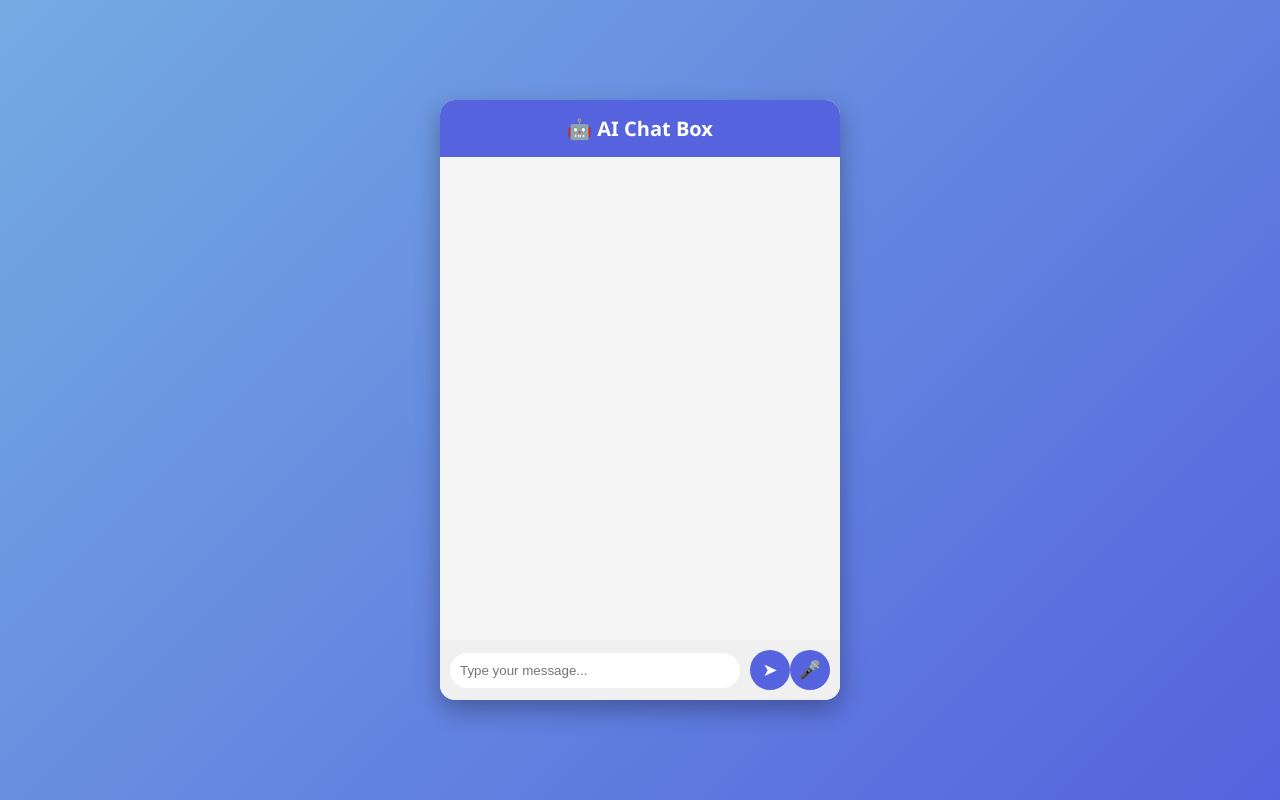
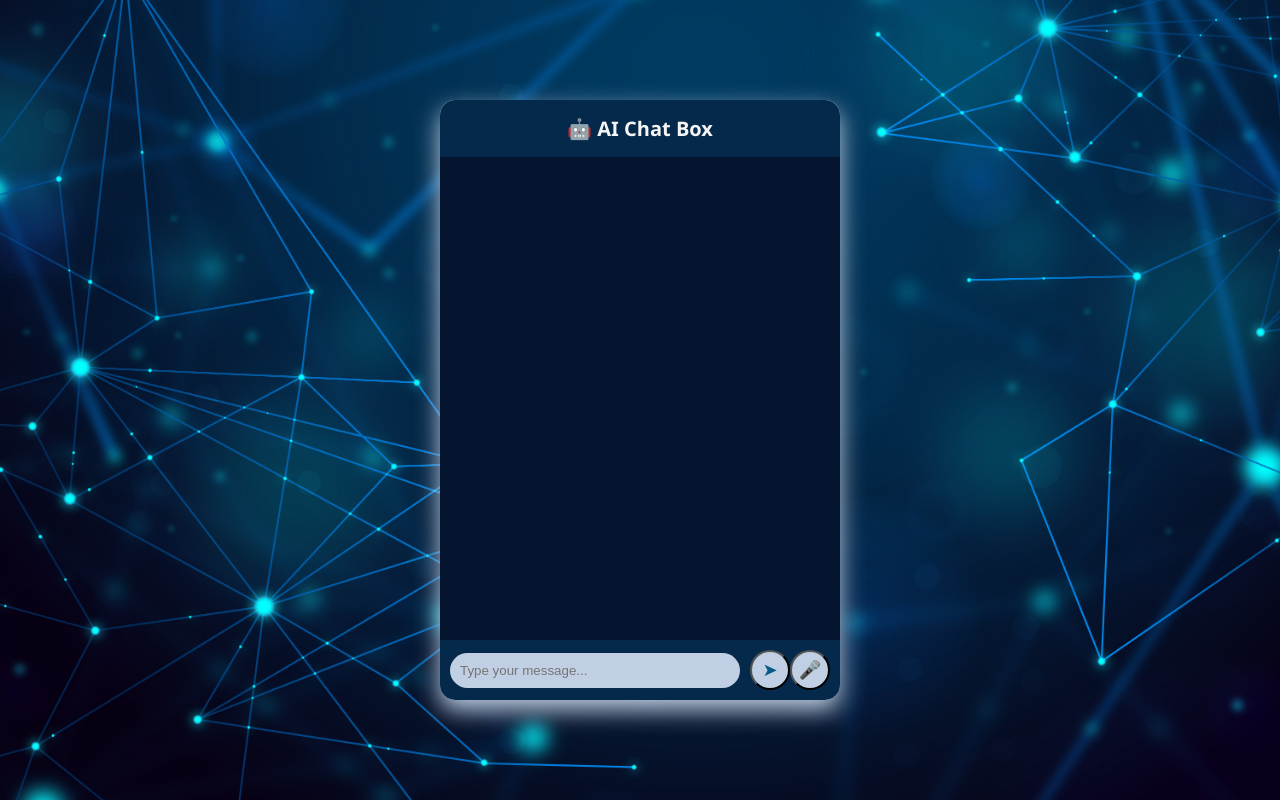
Before and after one commit to Nehal-10/VoiceMate-AI, a Flask app: page / in a window 1280 px wide. Run offline with Flask 3, Linux system fonts and the light colour scheme.

```diff
--- a/static/styles.css
+++ b/static/styles.css
@@ -1,12 +1,14 @@
 body {
     margin: 0;
     padding: 0;
-    background: linear-gradient(135deg, #74ABE2, #5563DE);
+    /* background: linear-gradient(135deg, #74ABE2, #5563DE); */
     font-family: 'Segoe UI', sans-serif;
     display: flex;
     justify-content: center;
     align-items: center;
     height: 100vh;
+    background-image:url(bg.jpg);
+    background-size: cover;
 }
 
 .chat-container {
@@ -14,15 +16,15 @@ body {
     width: 400px;
     height: 600px;
     border-radius: 15px;
-    box-shadow: 0 10px 25px rgba(0, 0, 0, 0.3);
+    box-shadow: 0 10px 25px #c0cfe3;
     display: flex;
     flex-direction: column;
     overflow: hidden;
 }
 
 header {
-    background: #5563DE;
-    color: #fff;
+    color: whitesmoke;
+    background: #05294B;
     text-align: center;
     padding: 15px;
     font-size: 20px;
@@ -32,7 +34,9 @@ header {
 .chat-window {
     flex: 1;
     padding: 15px;
-    background: #f5f5f5;
+    background: #05152F;
+    /* background-image:url(chatboxbg.jpg) ; */
+    background-size: cover;
     overflow-y: auto;
 }
 
@@ -45,13 +49,13 @@ header {
 }
 
 .message.user {
-    background: #5563DE;
+    background:  #05294B;
     color: #fff;
     margin-left: auto;
 }
 
 .message.ai {
-    background: #E0E0E0;
+    background: #b3c9e6;
     color: #333;
     margin-right: auto;
 }
@@ -60,7 +64,7 @@ header {
     display: flex;
     align-items: center;
     padding: 10px;
-    background: #f0f0f0;
+    background: #05294B;
 }
 
 .input-area input {
@@ -72,12 +76,16 @@ header {
 }
 
 .input-area button {
-    background: #5563DE;
-    color: #fff;
-    border: none;
+    background: #c0cfe3;
+    color: #075A85;
+    /* border: none; */
     border-radius: 50%;
     width: 40px;
     height: 40px;
     font-size: 18px;
     cursor: pointer;
 }
+
+#text-input{
+    background-color: #c0cfe3;
+}
```
Also changed, not shown: static/bg.jpg (added).
